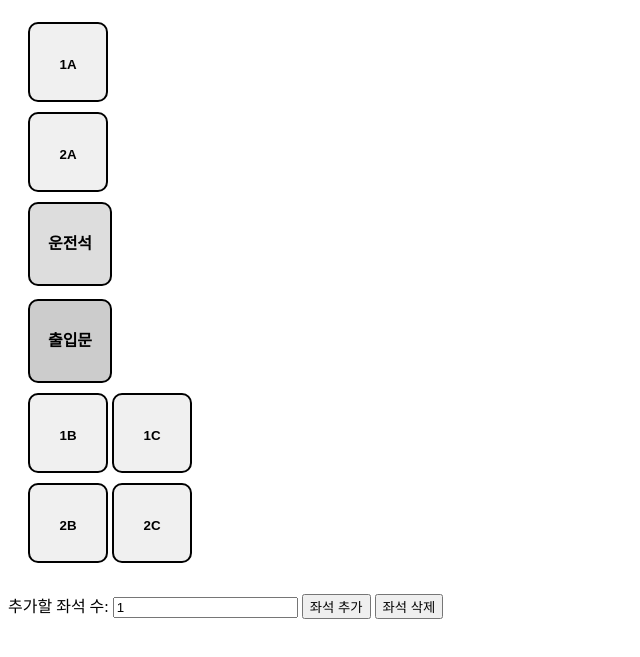
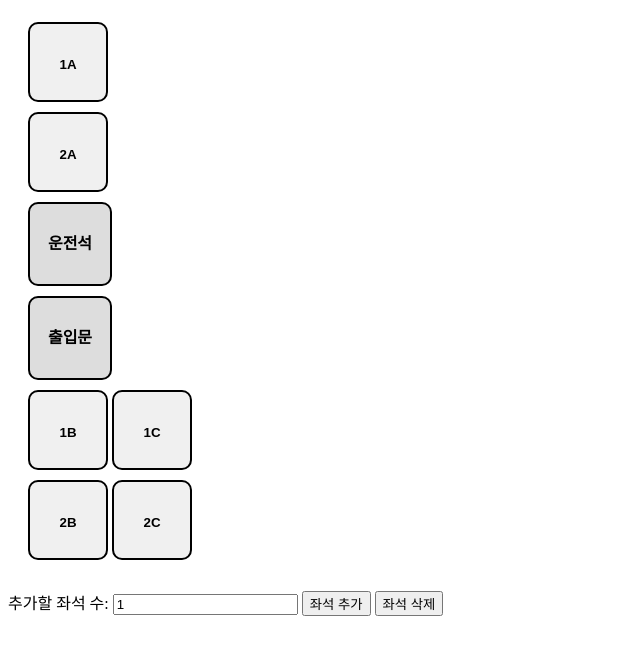
Before and after one commit to 6Soo/forestour, a plain HTML site: page index.html in a window 1280 px wide. Shown: the part 87-744 px from the top of the page, without its empty margins (0-640 px from the left). Drawn offline with Linux system fonts and the light colour scheme.

Commit message:
Update styles.css

```diff
--- a/styles.css
+++ b/styles.css
@@ -28,12 +28,8 @@
     border-radius: 10px; /* 좌석 및 요소의 둥근 모양 */
 }
 
-/* 운전석과 출입문 위치 조정 */
-.driver {
-    background-color: #ddd; /* 운전석 배경색 (약간 어두운 회색) */
+/* 운전석과 출입문 동일한 스타일 */
+.driver, .door {
+    background-color: #ddd; /* 운전석과 출입문 동일한 배경색 */
+    margin-top: 0; /* 출입문의 마진 제거 */
 }
-
-.door {
-    background-color: #ccc; /* 출입문 배경색 (밝은 회색) */
-    margin-top: 3px; /* 출입문을 살짝 아래로 이동 */
-}
```
